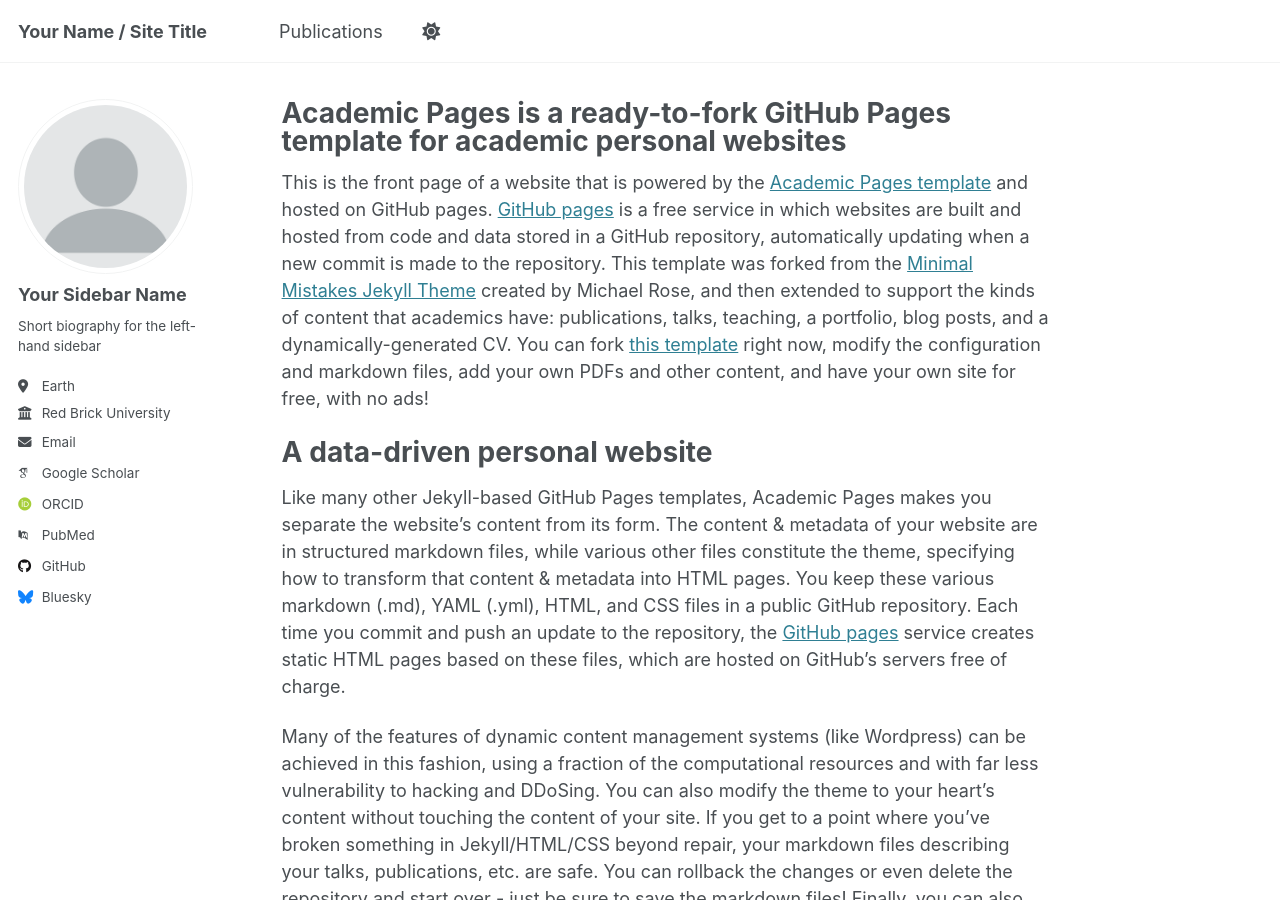
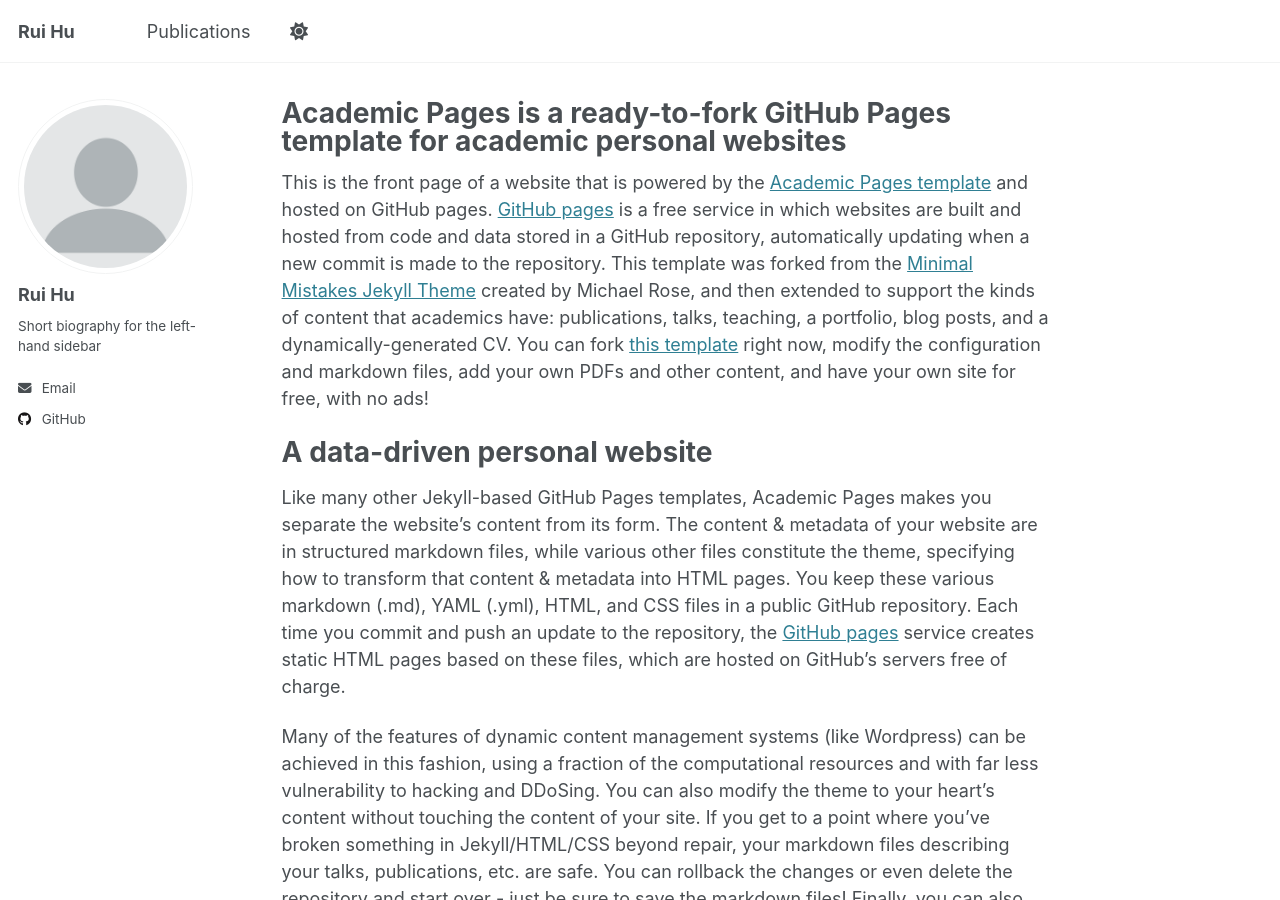
Before and after one commit to streek666/streek666.github.io, a Jekyll site: the page built from _pages/about.md, in a window 1280 px wide and 900 px high. Built offline with Jekyll 4.4.1, drawn with Linux system fonts in a browser that asks for light colours; some web fonts are replaced.

Commit message:
Add files via upload

```diff
--- a/_config.yml
+++ b/_config.yml
@@ -9,13 +9,13 @@
 # Basic Site Settings
 locale                   : "en-US"
 site_theme               : "default"
-title                    : "Your Name / Site Title"
+title                    : "Rui Hu"
 title_separator          : "-"
 name                     : &name "Your Name"
 description              : &description "personal description"
-url                      : https://academicpages.github.io # the base hostname & protocol for your site e.g. "https://[your GitHub username].github.io"
+url                      : https://streek666.github.io # the base hostname & protocol for your site e.g. "https://[your GitHub username].github.io"
 baseurl                  : "" # the subpath of your site, e.g. "/blog"
-repository               : "academicpages/academicpages.github.io"
+repository               : "streek666/streek666.github.io"
 
 # Site Author - The following control what appear as part of the author content on the side bar.
 #               If a field is blank the icon and link will not appear, otherwise it will be shown.
@@ -23,21 +23,21 @@ repository               : "academicpages/academicpages.github.io"
 author:
   # Biographic information
   avatar           : "profile.png"
-  name             : "Your Sidebar Name"
+  name             : "Rui Hu"
   pronouns         : # example: "she/her"
   bio              : "Short biography for the left-hand sidebar"
-  location         : "Earth"
-  employer         : "Red Brick University"
+  location         : # "Earth"
+  employer         : # "Red Brick University"
   uri              : # URL
-  email            : "none@example.org"
+  email            : "hu-r24@mails.tsinghua.edu.cn"
 
   # Academic websites
   arxiv            : # URL - Update with the correct link to your profile
-  googlescholar    : "https://scholar.google.com/citations?user=PS_CX0AAAAAJ"
+  googlescholar    : # "https://scholar.google.com/citations?user=PS_CX0AAAAAJ"
   impactstory      : # URL
-  orcid            : "http://orcid.org/yourorcidurl"
+  orcid            : # "http://orcid.org/yourorcidurl"
   semantic         : # URL
-  pubmed           : "https://www.ncbi.nlm.nih.gov/pubmed/?term=john+snow"
+  pubmed           : # "https://www.ncbi.nlm.nih.gov/pubmed/?term=john+snow"
   researchgate     : # URL
   scopus           : # URL
 
@@ -45,12 +45,12 @@ author:
   bitbucket        : # Username - Update with your username on the site
   codepen          : # Username
   dribbble         : # Username
-  github           : "academicpages"
+  github           : "streek666" # Username
   kaggle           : # Username
   stackoverflow    : # User number or user number and name (i.e., use "1" or "1/jeff-atwood")
 
   # Social media
-  bluesky          : "bsky.app" # Replace this with you Bluesky username
+  bluesky          : # "bsky.app" # Replace this with you Bluesky username
   facebook         : # Username
   flickr           : # Username
   foursquare       : # Username
```
